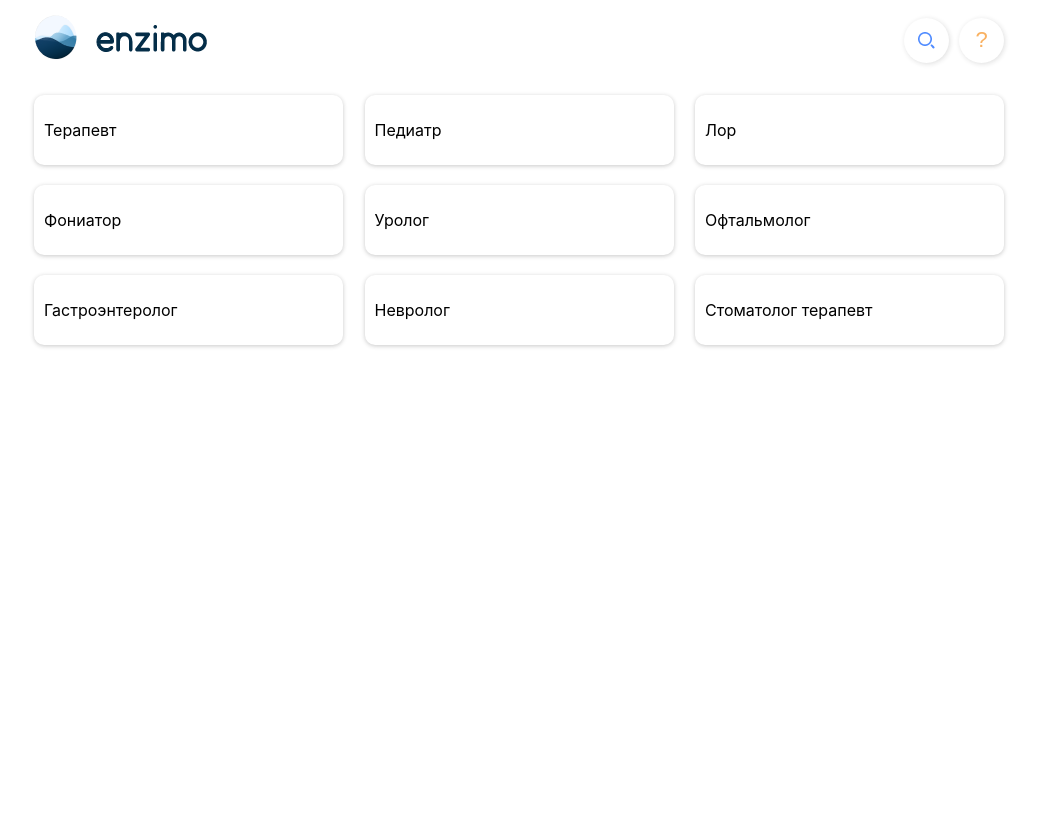
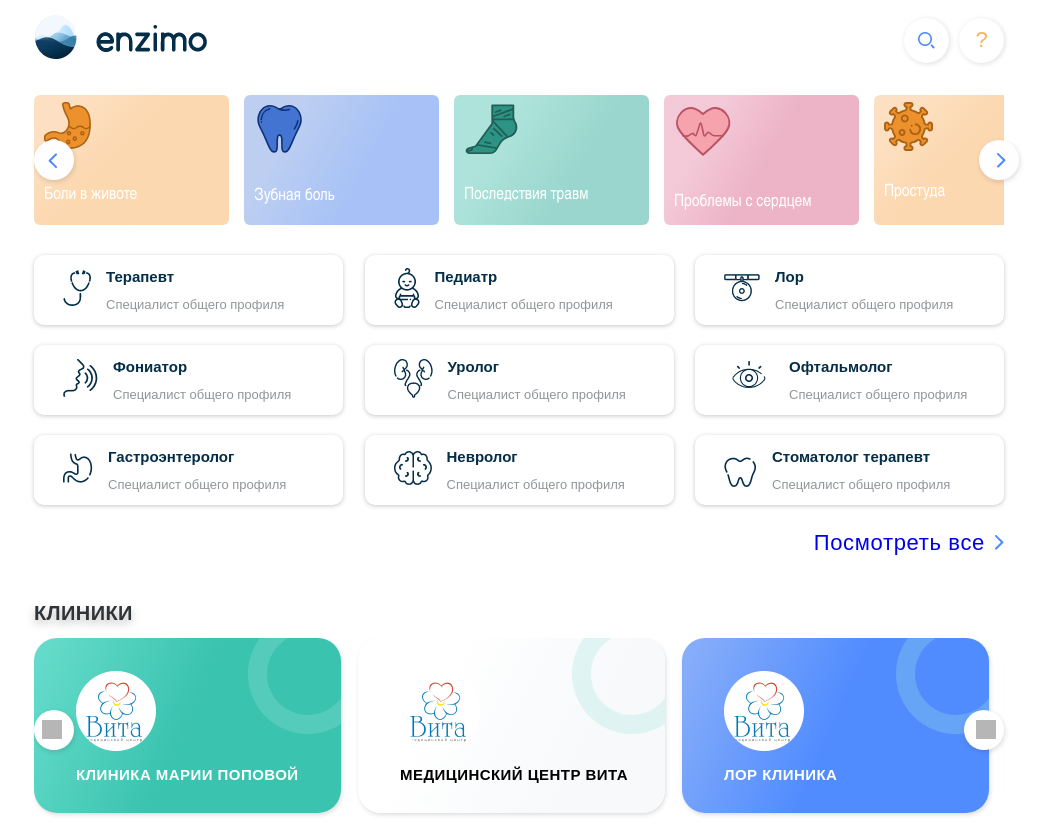
Before and after one commit to kava13/enzimo-test-task, a React (Create React App) app: page / in a window 1280 px wide. Shown: the whole page, without its empty margins (121-1173 px from the left). Before the commit the page ends 800 px from the top, so only its background shows below. Built offline with nearby package versions, Linux system fonts and the light colour scheme; grey boxes are pictures that could not be loaded.

Commit message:
Some changes on component

```diff
--- a/src/App.js
+++ b/src/App.js
@@ -4,12 +4,83 @@ import './App.css';
 import './css/interface.css';
 import Header from './components/Header/Header';
 import Doctors from './components/Doctors/Doctors';
+import SimpleSlider from './components/Slider/Slider';
+import Symptoms from './components/Symptoms/Symptoms';
 
 class App extends React.Component {
 
   constructor(props) {
     super()
-    this.state = { doctorsData: [] }
+    this.state = {
+      doctorsData: [],
+      clinicsData: [{
+          img: 'images/clinics/popova.png',
+          text: 'Клиника Марии Поповой',
+          color: 'linear-gradient(293.6deg, #3AC3AF 50.62%, #64DBCA 95.85%)'
+        },
+        {
+          img: 'images/clinics/vita.png',
+          text: 'Медицинский центр Вита',
+          color: 'linear-gradient(296.23deg, #F7F9FB 28.99%, #FFFFFF 73.91%)'
+        },
+        {
+          img: 'images/clinics/lore.png',
+          text: 'Лор Клиника',
+          color: 'linear-gradient(293.6deg, #518CFF 50.62%, #86ADF9 95.85%)'
+        },
+        {
+          img: 'images/clinics/another1.png',
+          text: 'Клиника номер 4',
+          color: 'linear-gradient(293.6deg, #3AC3AF 50.62%, #64DBCA 95.85%)'
+        },
+        {
+          img: 'images/clinics/another2.png',
+          text: 'Клиника номер 5',
+          color: 'linear-gradient(293.6deg, #3AC3AF 50.62%, #64DBCA 95.85%)'
+        },
+        {
+          img: 'images/clinics/another3.png',
+          text: 'Клиника номер 6',
+          color: 'linear-gradient(293.6deg, #3AC3AF 50.62%, #64DBCA 95.85%)'
+        }
+      ],
+      symptomsData: [{
+        img: 'images/symptoms/stomach.svg',
+        text: 'Боли в животе',
+        color: 'linear-gradient(313.26deg, rgba(249, 177, 97, 0.5) 57.2%, rgba(251, 193, 134, 0.5) 84.09%)'
+      },
+      {
+        img: 'images/symptoms/tooth.svg',
+        text: 'Зубная боль',
+        color: 'linear-gradient(298.7deg, rgba(80, 133, 238, 0.5) 38.31%, rgba(124, 159, 227, 0.5) 77.56%)'
+      },
+      {
+        img: 'images/symptoms/injury.svg',
+        text: 'Последствия травм',
+        color: 'linear-gradient(301.3deg, rgba(53, 173, 156, 0.5) 36.46%, rgba(92, 199, 183, 0.5) 74.37%)'
+      },
+      {
+        img: 'images/symptoms/heart.svg',
+        text: 'Проблемы с сердцем',
+        color: 'linear-gradient(299.96deg, rgba(219, 103, 142, 0.5) 47.21%, rgba(232, 148, 176, 0.5) 76.12%)'
+      },
+      {
+        img: 'images/symptoms/virus.svg',
+        text: 'Простуда',
+        color: 'linear-gradient(313.26deg, rgba(249, 177, 97, 0.5) 57.2%, rgba(251, 193, 134, 0.5) 84.09%)'
+      },
+      {
+        img: 'images/symptoms/stomach.svg',
+        text: 'Тропическая гемангиома Мовсисяна',
+        color: 'linear-gradient(298.7deg, rgba(80, 133, 238, 0.5) 38.31%, rgba(124, 159, 227, 0.5) 77.56%)'
+      },
+      {
+        img: 'images/symptoms/stomach.svg',
+        text: 'Просто хочу больничный',
+        color: 'linear-gradient(301.3deg, rgba(53, 173, 156, 0.5) 36.46%, rgba(92, 199, 183, 0.5) 74.37%)'
+      },
+    ]
+    }
   }
 
   componentDidMount() {
@@ -21,15 +92,26 @@ class App extends React.Component {
     this.setState({ doctorsData: response.data})
   }
 
+  scrl = () => {
+    console.log('Нажато');
+    let element = document.querySelector('.testing');
+    console.log(element);
+    element.scrollLeft = 300;
+  }
+
   render() {
 
-    const { doctorsData } = this.state;
-
+    const { doctorsData, clinicsData, symptomsData } = this.state;
 
     return (
       <div>
         <Header/>
-        { <Doctors doctorsData={doctorsData}/> }
+        <Symptoms symptomsData={symptomsData}/>
+        <Doctors doctorsData={doctorsData}/>
+        <div className='container'>
+        <SimpleSlider clinicsData={clinicsData}/>
+        </div>
+
       </div>
     );
   }
--- a/src/components/Doctors/Doctors.js
+++ b/src/components/Doctors/Doctors.js
@@ -17,9 +17,23 @@ class Doctors extends React.Component {
                 <div className='container'>
                     <div className='doctors-block'>
                         {doctorsData.map((doctor) => {
-
-                            return (<div className='doctors-block__item'>{doctor.name}</div>)
+                            return (
+                            <a className='doctors-block__item' href="#">
+                                <div className='doctors-block__img'>
+                                    <img src={doctor.img}></img>
+                                </div>
+                                <div className='doctors-block__text'>
+                                    <span className='doctors-block__title'>{doctor.name}</span>
+                                    <span className='doctors-block__description'>{doctor.description}</span>
+                                </div>
+                            </a>)
                         })}
+                    </div>
+                    <div className='doctors-text'>
+                        <a href="#">
+                            <span>Посмотреть все</span>
+                            <img src="/images/next.png"></img>
+                        </a>
                     </div>
                 </div>
             </section>
--- a/src/components/Header/Header.js
+++ b/src/components/Header/Header.js
@@ -13,8 +13,8 @@ class Header extends React.Component {
                     <div className='header-logo__text'><img src="/images/logo-text.png"/></div>
                     </div>
                     <div className='header-nav'>
-                        <button className='header-nav__search'><img src="/images/search.png"></img></button>
-                        <button className='header-nav__faq'>?</button>
+                        <button className='header-nav__search' href='#'><img src="/images/search.png"></img></button>
+                        <button className='header-nav__faq' href='#'>?</button>
                     </div>
                 </div>
             </div>
```
